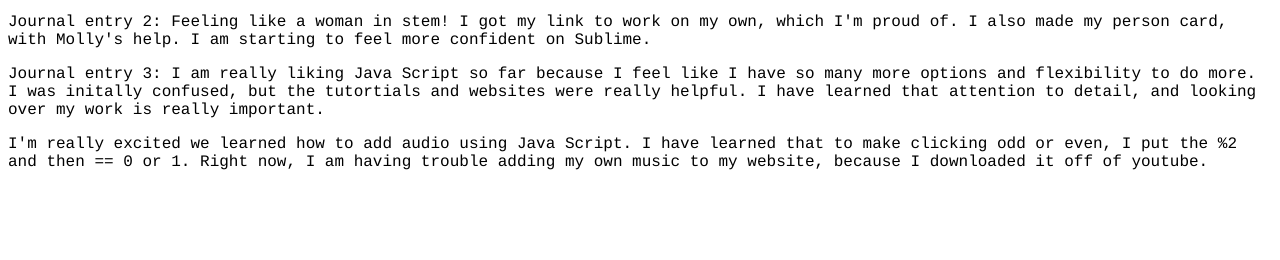
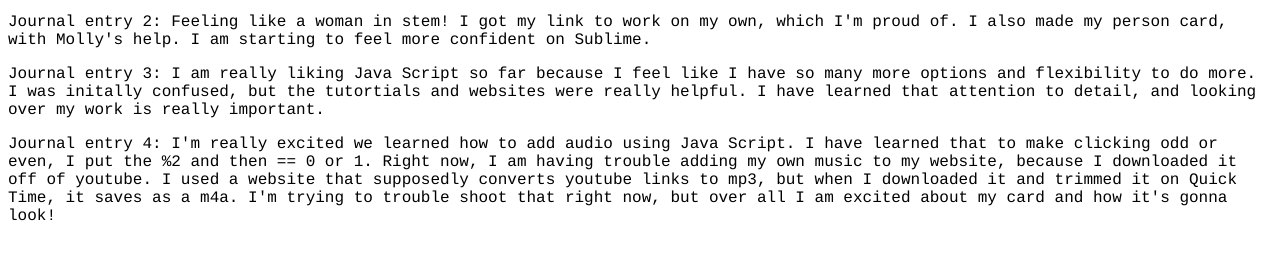
Before and after one commit to c24pl/c24pl.github.io, a plain HTML site: page journal.html in a window 1280 px wide. Shown: the part 140-400 px from the top of the page. Drawn offline with Linux system fonts and the light colour scheme.

Commit message:
journal entry 4

```diff
--- a/journal.html
+++ b/journal.html
@@ -28,7 +28,7 @@
 <p>Journal entry 3: I am really liking Java Script so far because I feel like I have so many more options and flexibility to do more. I was initally confused, but the tutortials and websites were really helpful. I have learned that attention to detail, and looking over my work is really important.
 	</p>
 
-<p> I'm really excited we learned how to add audio using Java Script. I have learned that to make clicking odd or even, I put the %2 and then == 0 or 1. Right now, I am having trouble adding my own music to my website, because I downloaded it off of youtube.  </p>
+<p> Journal entry 4: I'm really excited we learned how to add audio using Java Script. I have learned that to make clicking odd or even, I put the %2 and then == 0 or 1. Right now, I am having trouble adding my own music to my website, because I downloaded it off of youtube. I used a website that supposedly converts youtube links to mp3, but when I downloaded it and trimmed it on Quick Time, it saves as a m4a. I'm trying to trouble shoot that right now, but over all I am excited about my card and how it's gonna look! </p>
 
 </body>
 </html>
```
